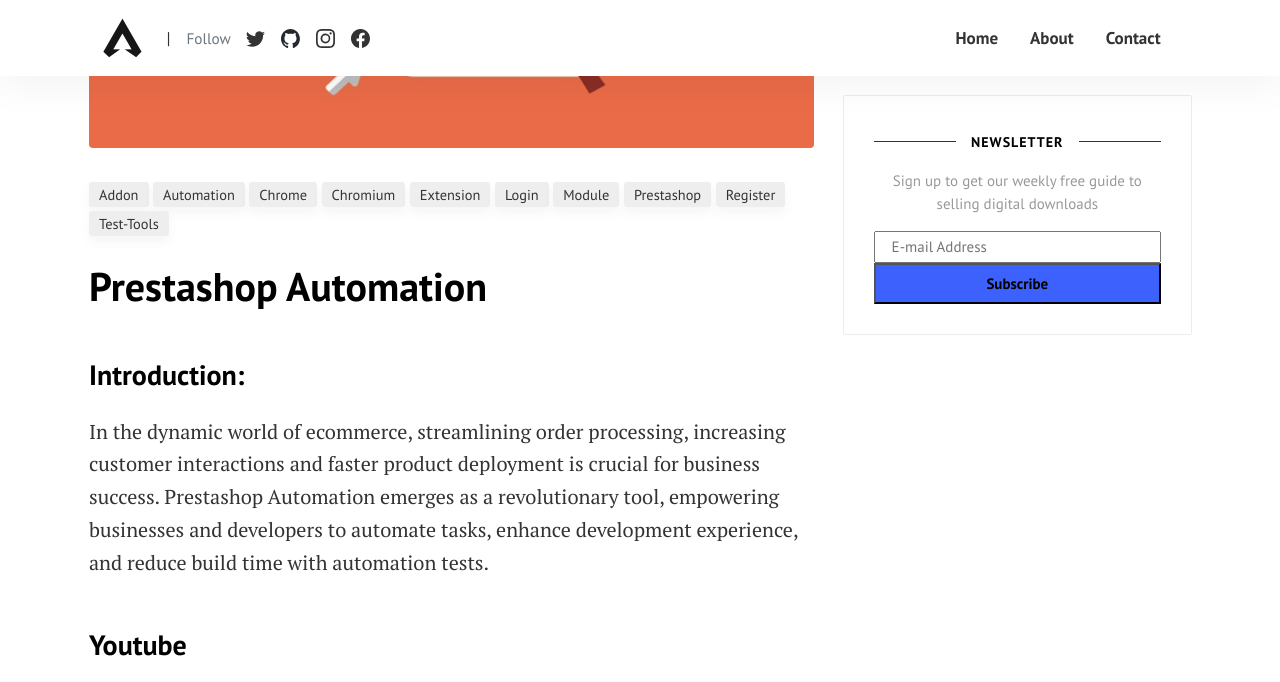
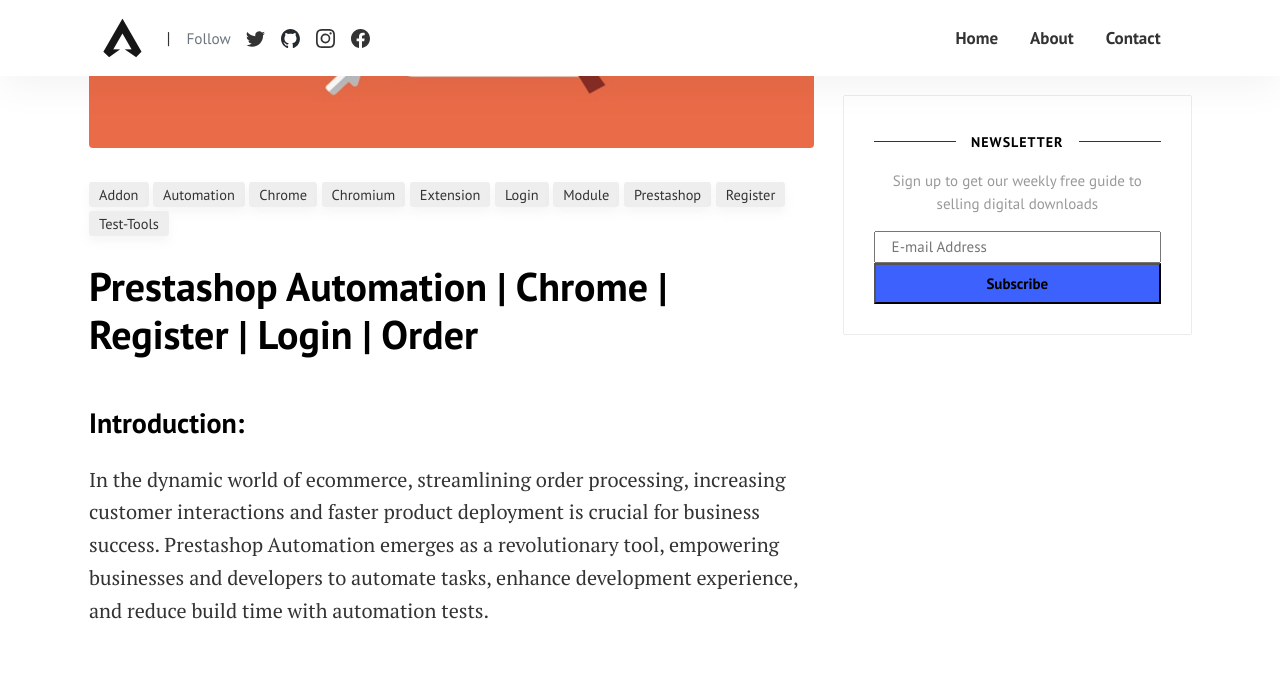
Before and after one commit to ECodeeshop/blog, a Jekyll site: the page built from _posts/2023-11-30-prestashop-automation.md, in a window 1280 px wide and 900 px high, scrolled down 348 px, cut to the strip 0-682 px from the top of the window. Built offline with Jekyll 4.4.1, drawn with Linux system fonts in a browser that asks for light colours; comment, search, counter and statistics services are not loaded.

Commit message:
Update 2023-11-30-prestashop-automation.md

```diff
--- a/_posts/2023-11-30-prestashop-automation.md
+++ b/_posts/2023-11-30-prestashop-automation.md
@@ -1,6 +1,6 @@
 ---
 layout: post
-title:  "Prestashop Automation"
+title:  "Prestashop Automation | Chrome | Register | Login | Order"
 author: Anant
 categories: [ prestashop, addon, module, extension, automation, chromium, chrome, test-tools, register, login ]
 image: assets/images/5.jpg
```
